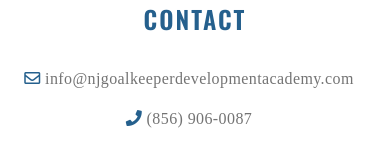
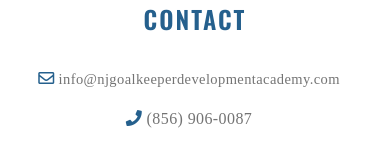
Before and after one commit to acucunato/nj-goalie, a React (Create React App) app: page / in a window 390 px wide. Shown: the part 1294-1454 px from the top of the page. Built offline with nearby package versions, Linux system fonts and the light colour scheme; a web font is replaced by a local one.

Commit message:
updated css for text

```diff
--- a/src/App.css
+++ b/src/App.css
@@ -97,7 +97,7 @@
   color: #25608d;
 }
 
-@media screen and (max-width: 400px) {
+@media screen and (max-width: 414px) {
   .goalieGloves {
     margin-right: 0;
     padding-right: 0;
--- a/src/pages/Contact.css
+++ b/src/pages/Contact.css
@@ -12,3 +12,9 @@
 .email-address:hover {
   color: rgba(0, 0, 0, 0.65);
 }
+
+@media (max-width: 540px) {
+  .email-address {
+    font-size: 14.5px;
+  }
+}
```
